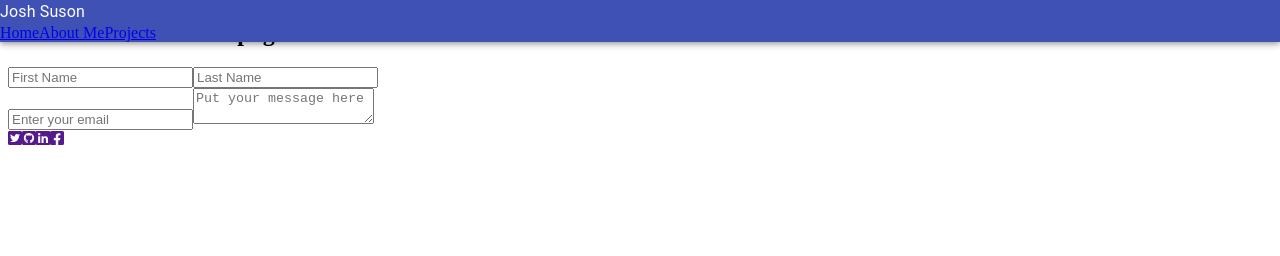
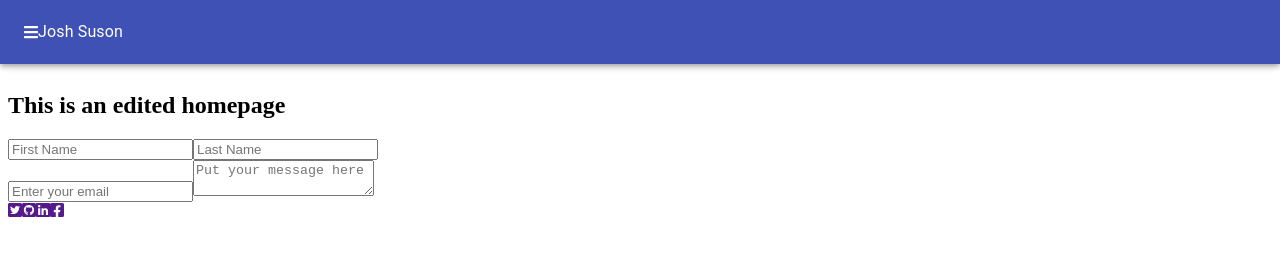
Before and after one commit to joshsuson/myGatsbySite, a Gatsby site: page / in a window 1280 px wide. Built offline with nearby package versions, Linux system fonts and the light colour scheme; Gatsby itself is replaced by a stand-in of ours.

Commit message:
Started work on side drawer

```diff
--- a/package.json
+++ b/package.json
@@ -16,6 +16,7 @@
   "dependencies": {
     "@fortawesome/fontawesome-svg-core": "^1.2.28",
     "@fortawesome/free-brands-svg-icons": "^5.13.0",
+    "@fortawesome/free-solid-svg-icons": "^5.13.0",
     "@fortawesome/react-fontawesome": "^0.1.9",
     "@material-ui/core": "^4.9.14",
     "gatsby": "^2.21.9",
--- a/src/components/header.jsx
+++ b/src/components/header.jsx
@@ -1,10 +1,15 @@
 import React from "react"
 import Nav from "../components/nav"
-import { AppBar, Typography } from "@material-ui/core"
+import { AppBar, Typography, Toolbar } from "@material-ui/core"
 
 export default () => (
-  <AppBar position="fixed">
-    <Typography>Josh Suson</Typography>
-    <Nav></Nav>
-  </AppBar>
+  <>
+    <AppBar position="fixed">
+      <Toolbar>
+        <Nav />
+        <Typography>Josh Suson</Typography>
+      </Toolbar>
+    </AppBar>
+    <Toolbar />
+  </>
 )
--- a/src/components/nav.jsx
+++ b/src/components/nav.jsx
@@ -1,10 +1,6 @@
 import React from "react"
-import { Link } from "gatsby"
+// import { Link } from "gatsby"
+import "../utils/fontawesome"
+import { FontAwesomeIcon } from "@fortawesome/react-fontawesome"
 
-export default () => (
-  <nav>
-    <Link to="/">Home</Link>
-    <Link to="/about">About Me</Link>
-    <Link to="/projects">Projects</Link>
-  </nav>
-)
+export default () => <FontAwesomeIcon icon="bars" />
--- a/src/utils/fontawesome.js
+++ b/src/utils/fontawesome.js
@@ -1,4 +1,5 @@
-import { library } from '@fortawesome/fontawesome-svg-core'
-import { fab } from '@fortawesome/free-brands-svg-icons'
+import { library } from "@fortawesome/fontawesome-svg-core"
+import { fab } from "@fortawesome/free-brands-svg-icons"
+import { faBars } from "@fortawesome/free-solid-svg-icons"
 
-library.add(fab)
+library.add(fab, faBars)
```
Also changed, not shown: 1 other file.
